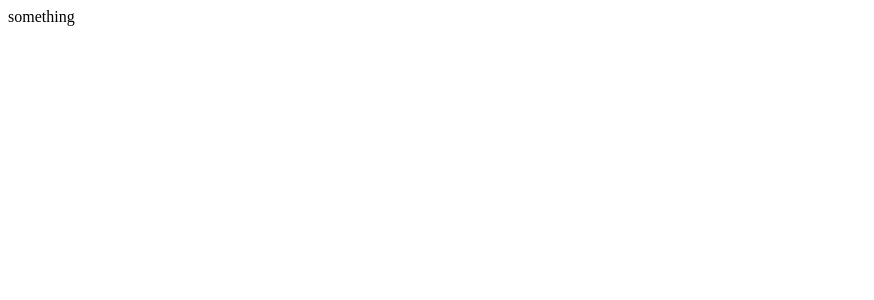
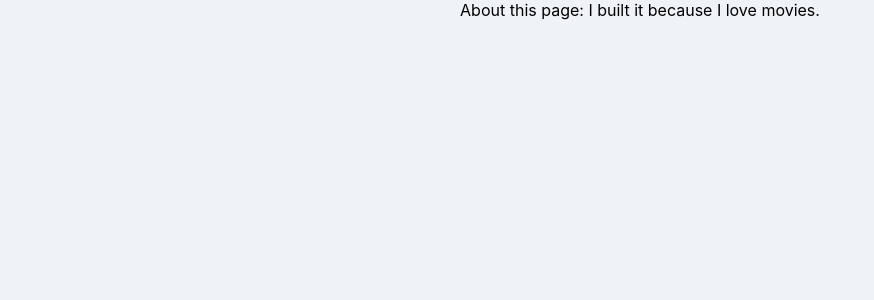
Before and after one commit to sileeee/ReactJS_study, a React (Create React App) app in the folder movie_web_service/movie_app/: page /#/about in a window 1280 px wide. Shown: the top 300 px of the page, without its empty margins (0-874 px from the left). Built offline with nearby package versions, Linux system fonts and the light colour scheme.

Commit message:
Building the Router

```diff
--- a/movie_web_service/movie_app/src/App.js
+++ b/movie_web_service/movie_app/src/App.js
@@ -1,6 +1,14 @@
 import React from "react";
+import { HashRouter, Route } from "react-router-dom";
+import Home from "./routes/Home";
+import About from "./routes/About";
 
 function App() {
-  return <span>something</span>;
+  return (
+    <HashRouter>
+      <Route path="/" exact={true} component={Home} />
+      <Route path="/about" component={About} />
+    </HashRouter>
+  );
 }
 export default App;
--- a/movie_web_service/movie_app/src/routes/About.js
+++ b/movie_web_service/movie_app/src/routes/About.js
@@ -0,0 +1,7 @@
+import React from "react";
+
+function About() {
+  return <span>About this page: I built it because I love movies.</span>;
+}
+
+export default About;
```
Also changed, not shown: 1 other file (tests, documents, lock files or other folders).
